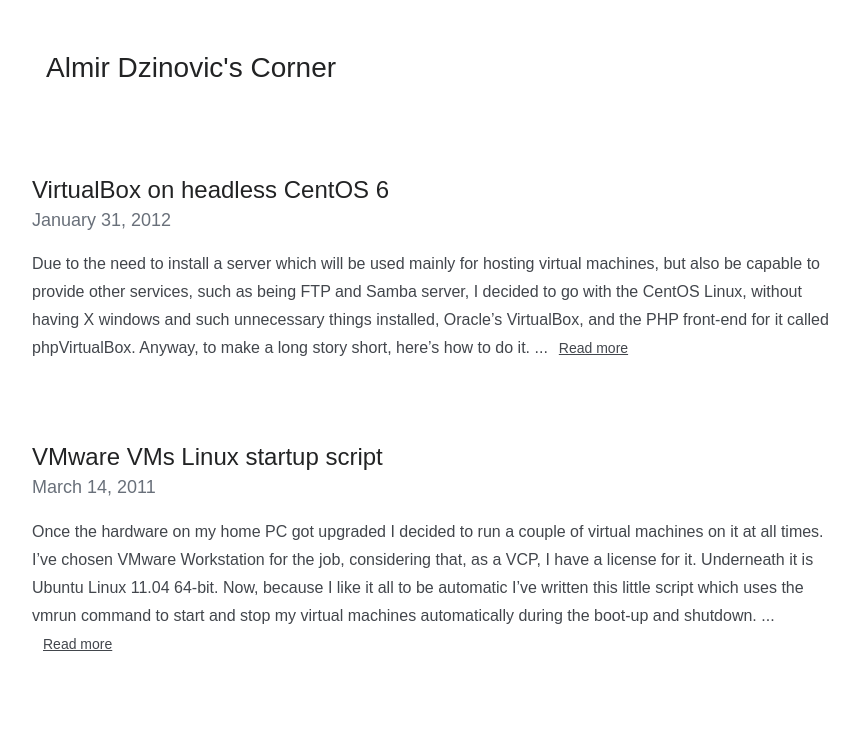
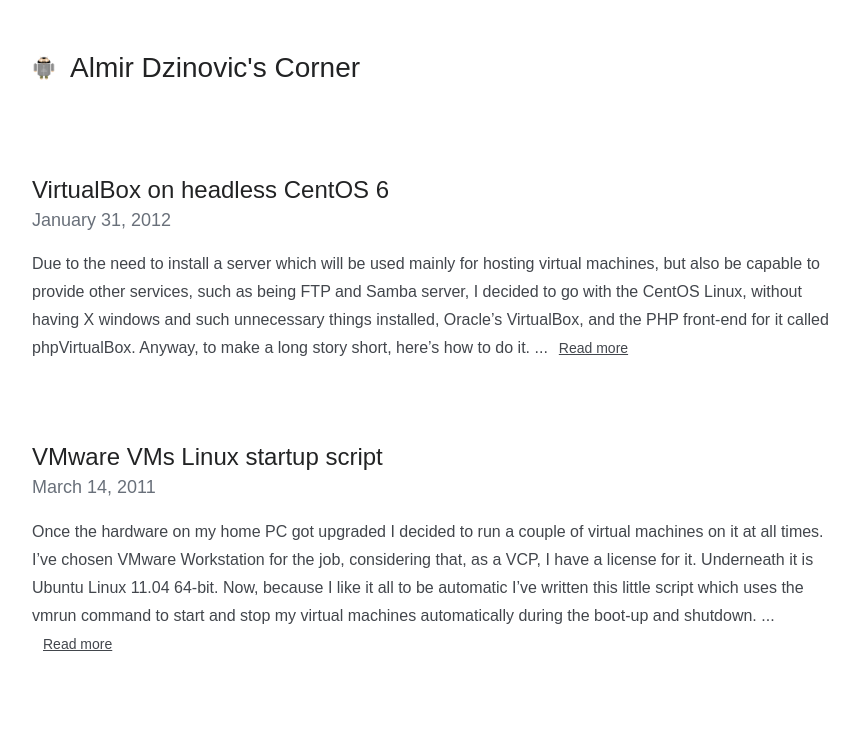
Before and after one commit to almir/almir.github.io, a plain HTML site: page index.html in a window 1280 px wide. Shown: the top 735 px of the page, without its empty margins (208-1067 px from the left). Drawn offline with Linux system fonts and the light colour scheme.

Commit message:
- fix displaying stylesheets and images

```diff
--- a/index.html
+++ b/index.html
@@ -27,7 +27,7 @@
     <nav class="nav">
       <div class="nav-left">
         <a class="nav-item" href="/">
-          <img class="avatar" src="//img/androidified_self.png" alt=""/>
+          <img class="avatar" src="/img/androidified_self.png" alt=""/>
           <h1 class="title is-3">&ensp;Almir Dzinovic&#39;s Corner</h1>
         </a>
       </div>
```
Also changed, not shown: post/index.html (+1 -1 lines), post/quake-style-terminal-for-windows/index.html (+1 -1 lines), post/robust-file-copy-front-end/index.html (+1 -1 lines), post/virtualbox-on-centos/index.html (+1 -1 lines), post/vmware-vms-linux-startup-script/index.html (+1 -1 lines).
